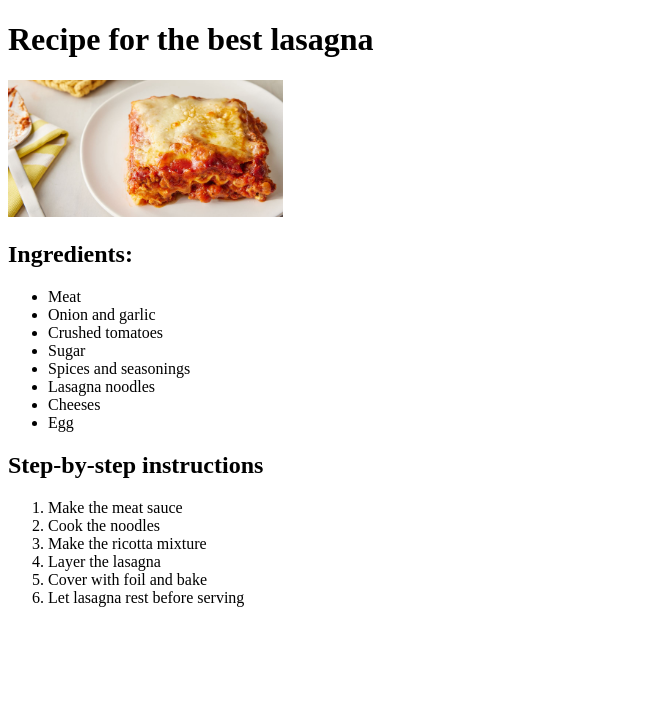
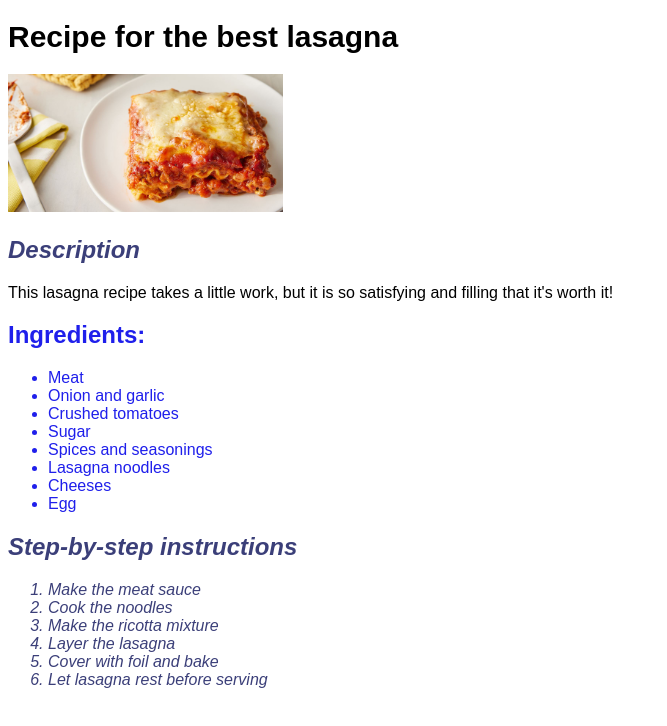
Before and after one commit to anjahrot/odin-recipes, a plain HTML site: page recipes/lasagna.html in a window 1280 px wide. Shown: the whole page, without its empty margins (0-667 px from the left). Drawn offline with Linux system fonts and the light colour scheme.

Commit message:
Added tzatziki.html, tzatziki.jpeg and style.css, and edited index.html and lasagna.html

```diff
--- a/recipes/lasagna.html
+++ b/recipes/lasagna.html
@@ -4,12 +4,15 @@
     <meta charset="UTF-8">
     <meta name="viewport" content="width=device-width, initial-scale=1.0">
     <title>Recipe-lasagna</title>
+    <link rel="stylesheet" href="../style.css">
 </head>
 <body>
     <h1>Recipe for the best lasagna</h1>
-      <img src='img/lasagna.jpg' alt='Picture of lasagna' width='275'>
-      <h2>Ingredients:</h2>
-        <ul>
+      <img class="lasagna" src='img/lasagna.jpg' alt='Picture of lasagna' width='275'>
+      <h2 class="description">Description</h2>
+       <p>This lasagna recipe takes a little work, but it is so satisfying and filling that it's worth it!</p>
+      <h2 class="ingredients">Ingredients:</h2>
+        <ul class="ingredients">
           <li>Meat</li>
           <li>Onion and garlic</li>
           <li>Crushed tomatoes</li>
@@ -19,8 +22,8 @@
           <li>Cheeses</li>
           <li>Egg</li>
         </ul>
-      <h2>Step-by-step instructions</h2>
-       <ol>
+      <h2 class="instructions">Step-by-step instructions</h2>
+       <ol class="instructions">
           <li>Make the meat sauce</li>
           <li>Cook the noodles</li>
           <li>Make the ricotta mixture</li>
--- /dev/null
+++ b/style.css
@@ -0,0 +1,32 @@
+body {
+    font-family: arial, verdana, 'sans-serif';
+}
+
+img .lasagna {
+    width: 275px;
+    height: auto;
+}
+
+h1 {
+    font-size: 30px;
+    font-weight: bold;
+}
+
+a,
+h2 .ingredients,
+h2 .instructions
+h2 .description{
+    font-size: 24px;
+}
+
+
+a,
+.ingredients {
+    color: rgb(31, 31, 235);
+}
+
+.description,
+.instructions {
+    color: rgb(59, 63, 121);
+    font-style: italic;
+}
```
Also changed, not shown: index.html (+5 -1 lines), recipes/tzatziki.html (added, +29 -0 lines), recipes/img/tzatziki.jpeg (added).
